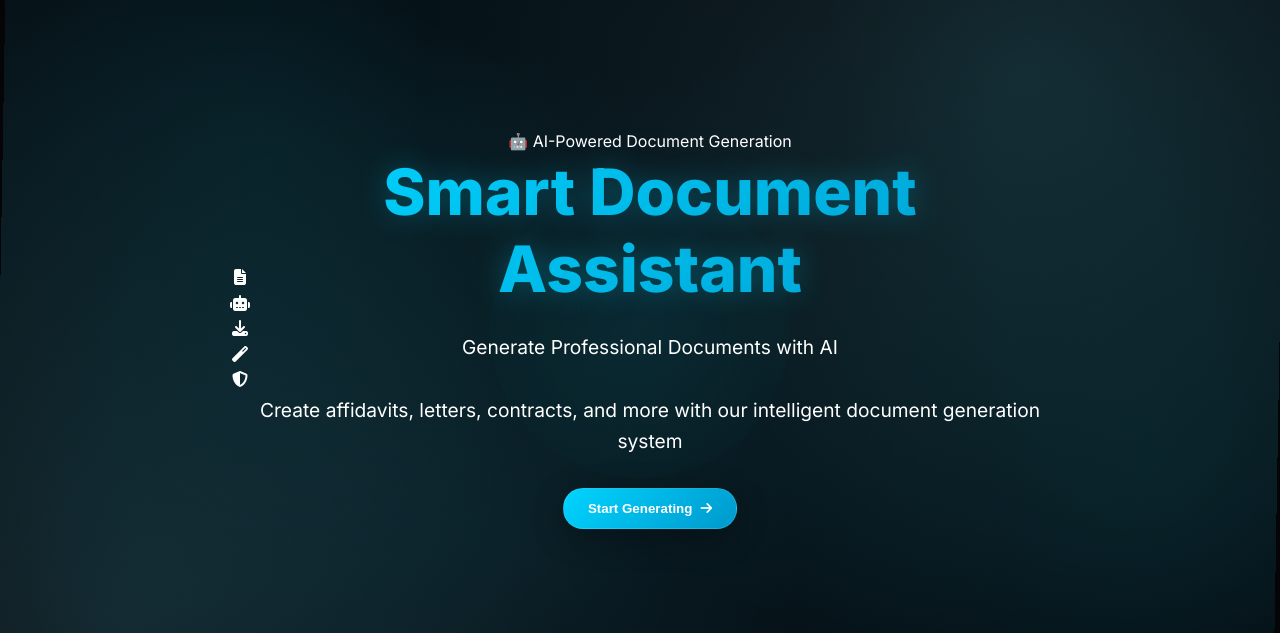
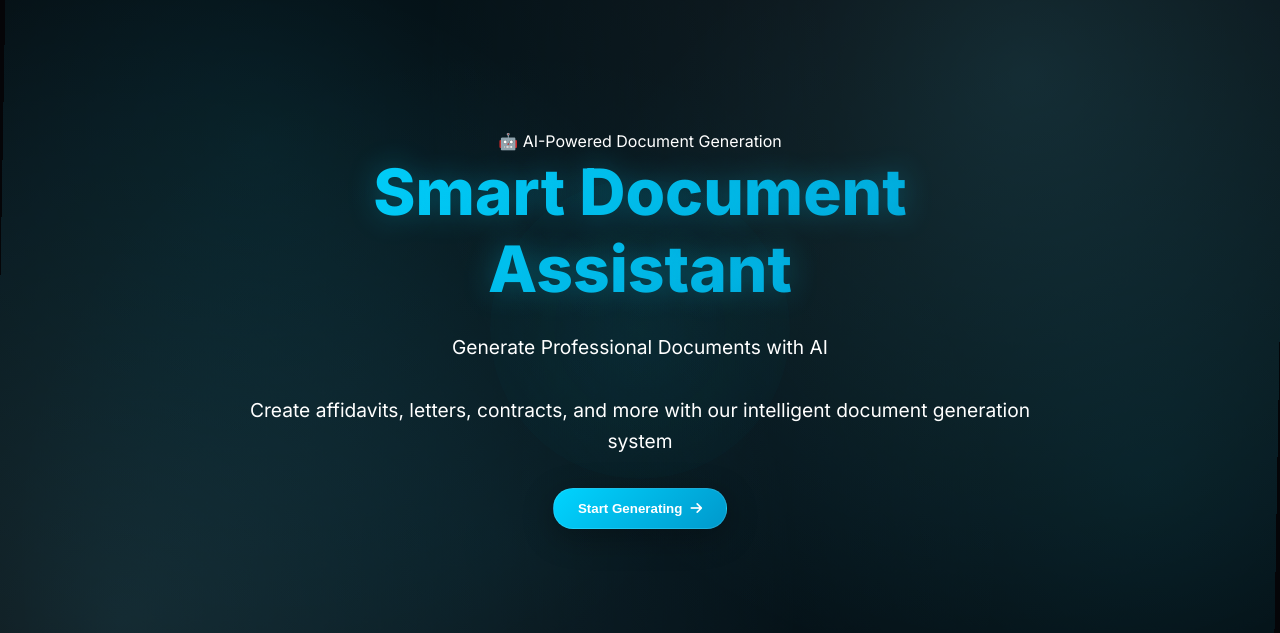
Before and after one commit to Shiva07IN/My-site, a Flask app: page / in a window 1280 px wide. Shown: the part 71-704 px from the top of the page. Run offline with Flask 3, Linux system fonts and the light colour scheme.

Commit message:
Remove floating zoom objects from hero section

```diff
--- a/templates/index.html
+++ b/templates/index.html
@@ -35,13 +35,7 @@
             <div class="gradient-orb orb-1"></div>
             <div class="gradient-orb orb-2"></div>
             <div class="gradient-orb orb-3"></div>
-            <div class="zoom-objects">
-                <div class="zoom-object zoom-1"><i class="fas fa-file-alt"></i></div>
-                <div class="zoom-object zoom-2"><i class="fas fa-robot"></i></div>
-                <div class="zoom-object zoom-3"><i class="fas fa-download"></i></div>
-                <div class="zoom-object zoom-4"><i class="fas fa-magic"></i></div>
-                <div class="zoom-object zoom-5"><i class="fas fa-shield-alt"></i></div>
-            </div>
+
         </div>
         <div class="hero-content">
             <div class="hero-text">
```
